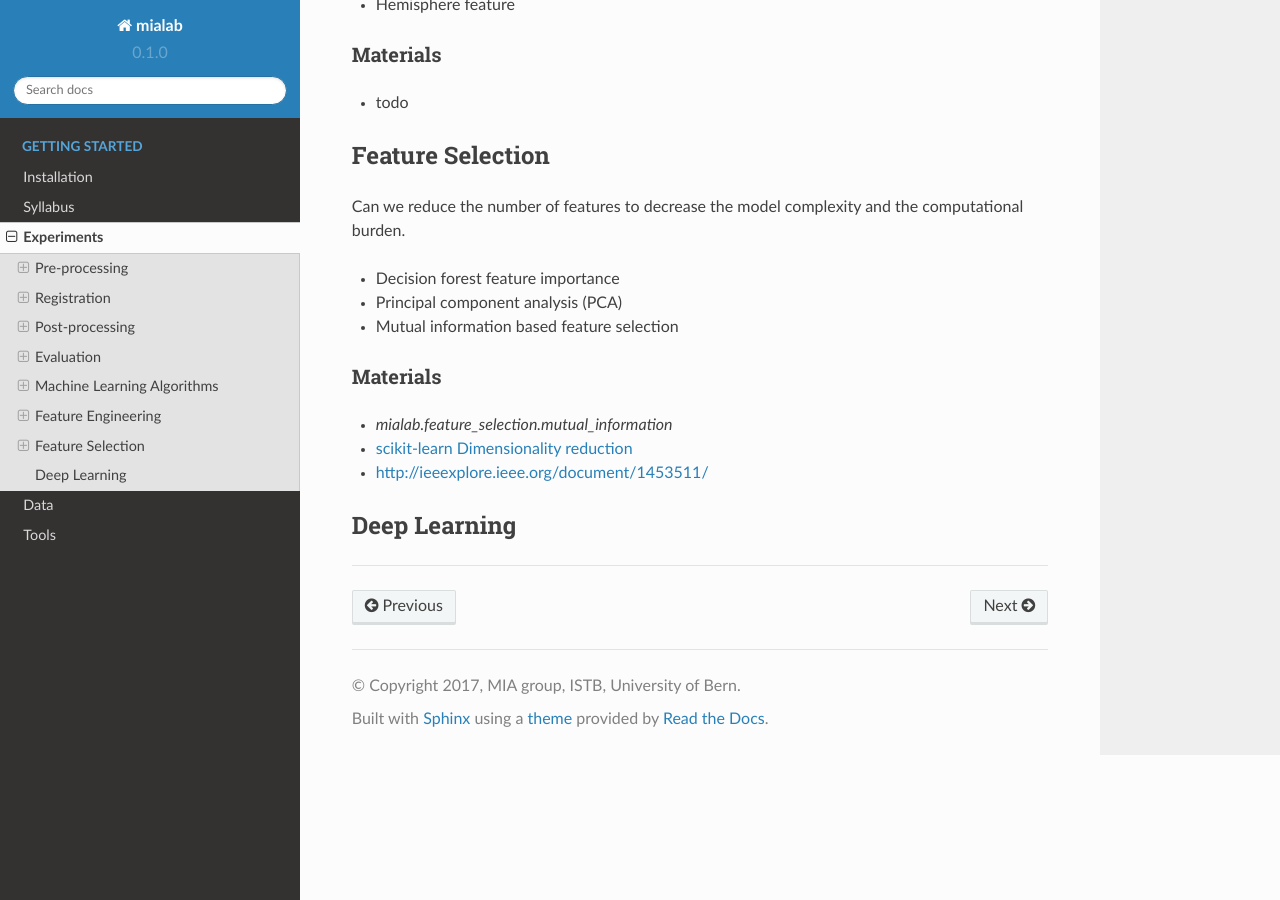
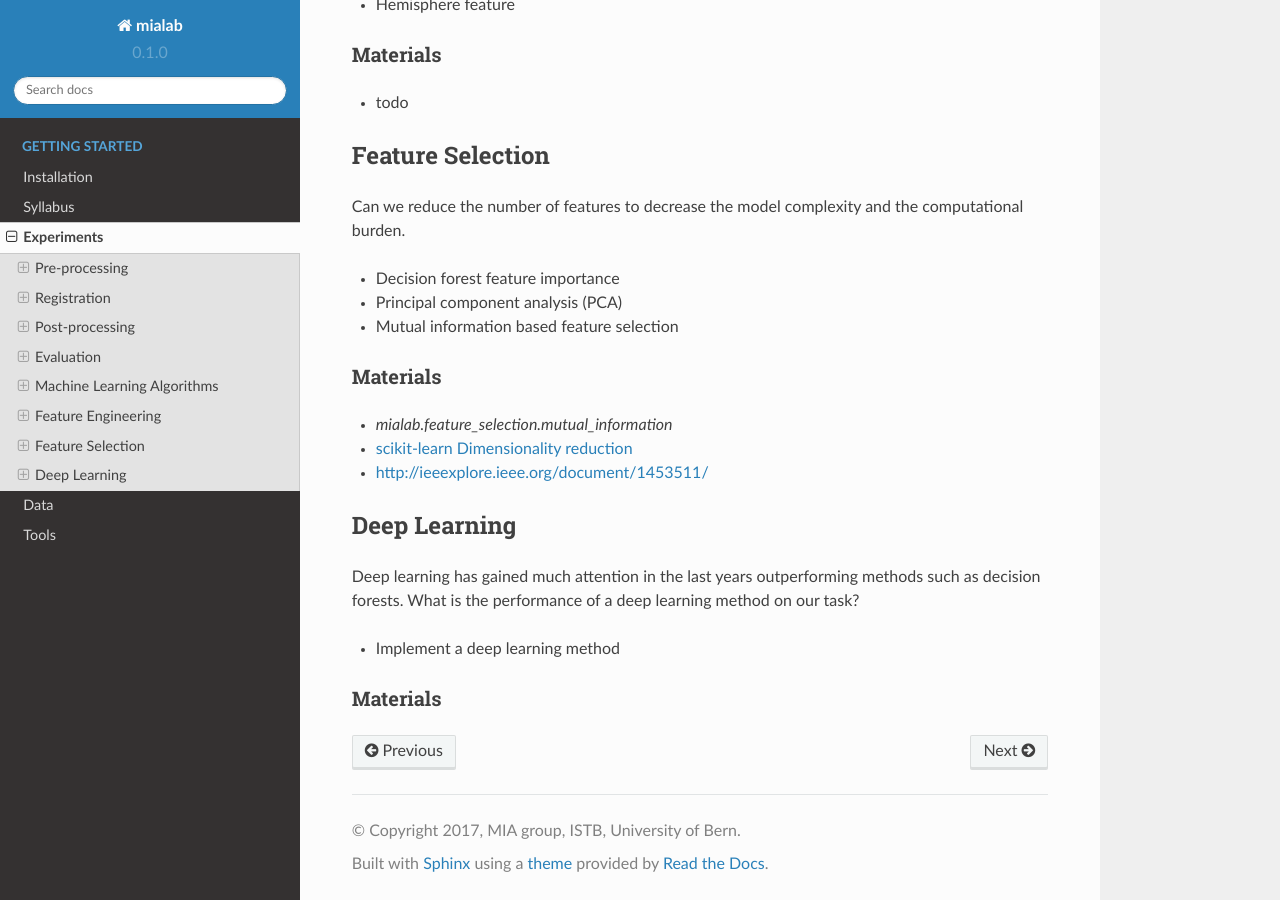
Before and after one commit to ubern-mia/MIALab, a Sphinx documentation site: the page built from docs/experiments.rst, in a window 1280 px wide and 900 px high, scrolled down 2409 px. Built offline with Sphinx 7.4.7 and the Read the Docs theme 2.0.0, drawn with Linux system fonts in a browser that asks for light colours; formulas are drawn with MathJax 3.

Commit message:
docs(experiments): deep learning experiment

```diff
--- a/docs/experiments.rst
+++ b/docs/experiments.rst
@@ -118,4 +118,9 @@ Materials
 Deep Learning
 ----------------------------------------
 
-....
+Deep learning has gained much attention in the last years outperforming methods such as decision forests. What is the performance of a deep learning method on our task?
+
+- Implement a deep learning method
+
+Materials
+^^^^^^^^^
```
